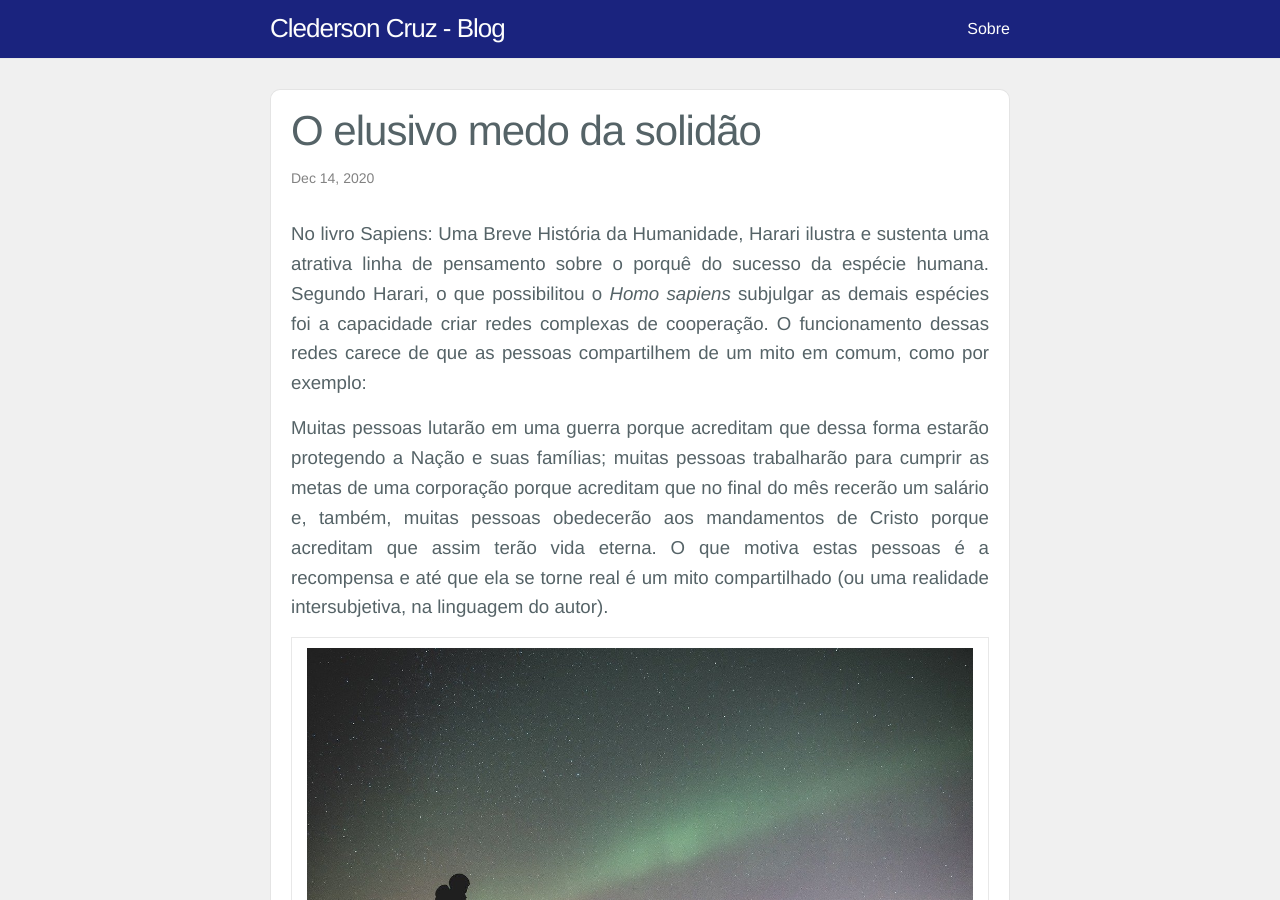
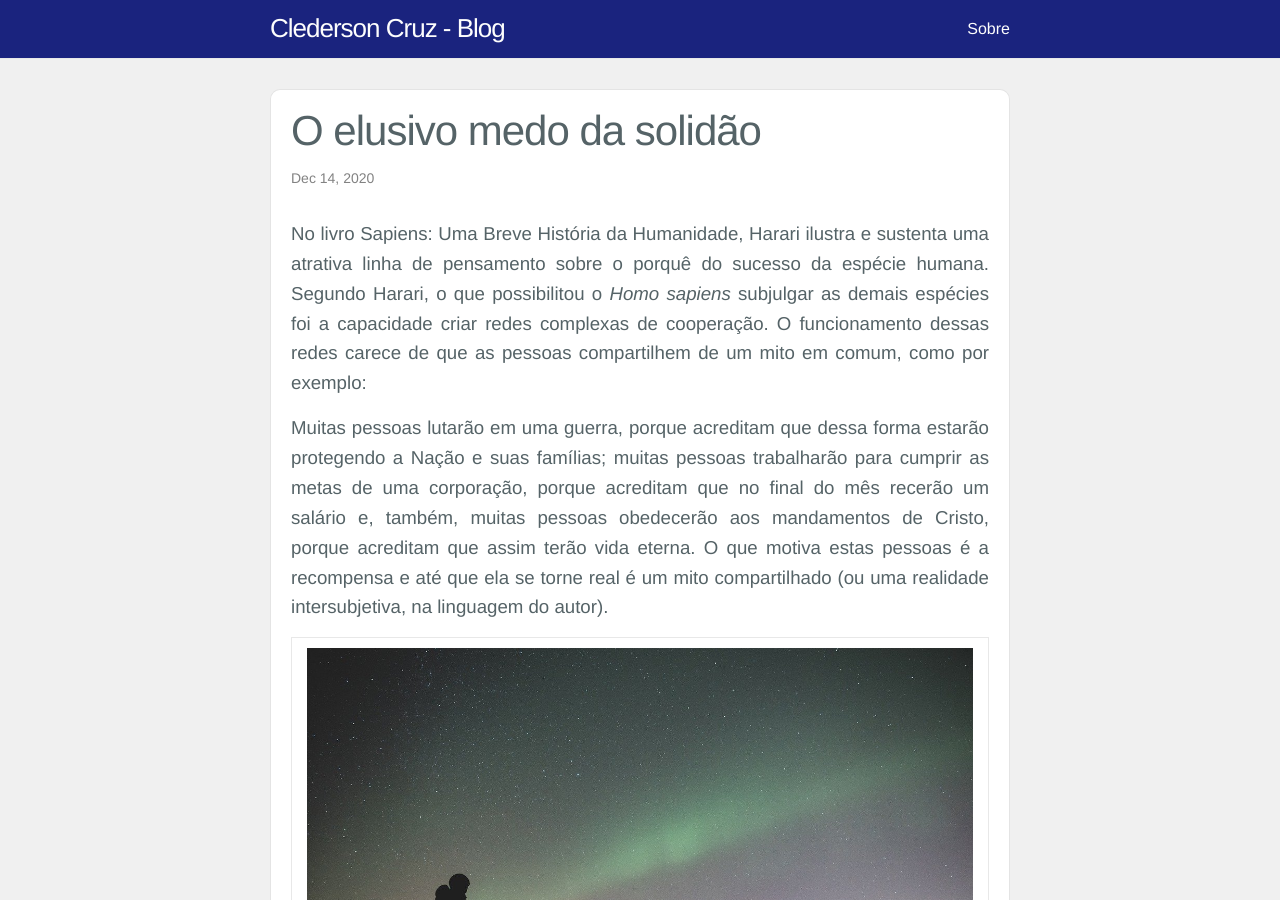
Before and after one commit to Cledersonbc/blog, a Jekyll site: the page built from _posts/2020-08-06-solidao.markdown, in a window 1280 px wide and 900 px high. Built offline with Jekyll 4.4.1, drawn with Linux system fonts in a browser that asks for light colours.

Commit message:
added: little update on text

```diff
--- a/_posts/2020-08-06-solidao.markdown
+++ b/_posts/2020-08-06-solidao.markdown
@@ -8,7 +8,7 @@ categories: pensamentos medo solidão
 
 No livro Sapiens: Uma Breve História da Humanidade, Harari ilustra e sustenta uma atrativa linha de pensamento sobre o porquê do sucesso da espécie humana. Segundo Harari, o que possibilitou o *Homo sapiens* subjulgar as demais espécies foi a capacidade criar redes complexas de cooperação. O funcionamento dessas redes carece de que as pessoas compartilhem de um mito em comum, como por exemplo:
 
-Muitas pessoas lutarão em uma guerra porque acreditam que dessa forma estarão protegendo a Nação e suas famílias; muitas pessoas trabalharão para cumprir as metas de uma corporação porque acreditam que no final do mês recerão um salário e, também, muitas pessoas obedecerão aos mandamentos de Cristo porque acreditam que assim terão vida eterna. O que motiva estas pessoas é a recompensa e até que ela se torne real é um mito compartilhado (ou uma realidade intersubjetiva, na linguagem do autor).
+Muitas pessoas lutarão em uma guerra, porque acreditam que dessa forma estarão protegendo a Nação e suas famílias; muitas pessoas trabalharão para cumprir as metas de uma corporação, porque acreditam que no final do mês recerão um salário e, também, muitas pessoas obedecerão aos mandamentos de Cristo, porque acreditam que assim terão vida eterna. O que motiva estas pessoas é a recompensa e até que ela se torne real é um mito compartilhado (ou uma realidade intersubjetiva, na linguagem do autor).
 
 | ![Homem só observando]({{ site.baseurl }}/assets/posts/2020-12-14-homem-so.jpg "Homem só observando") |
 
```
